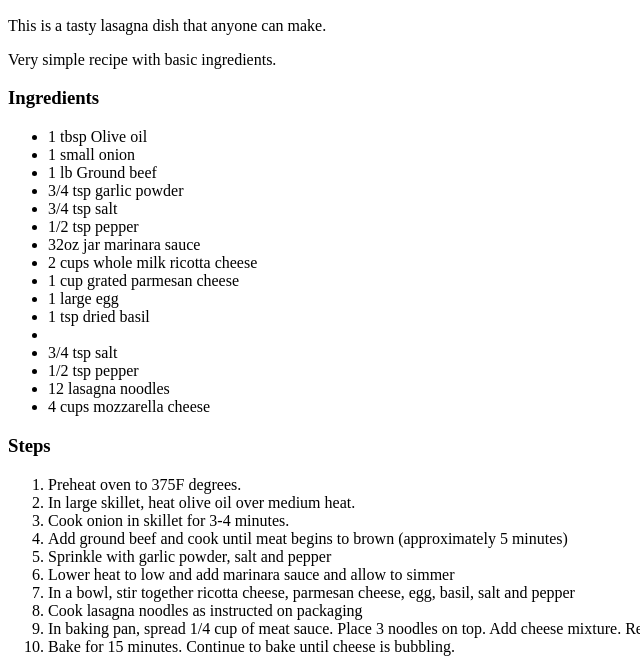
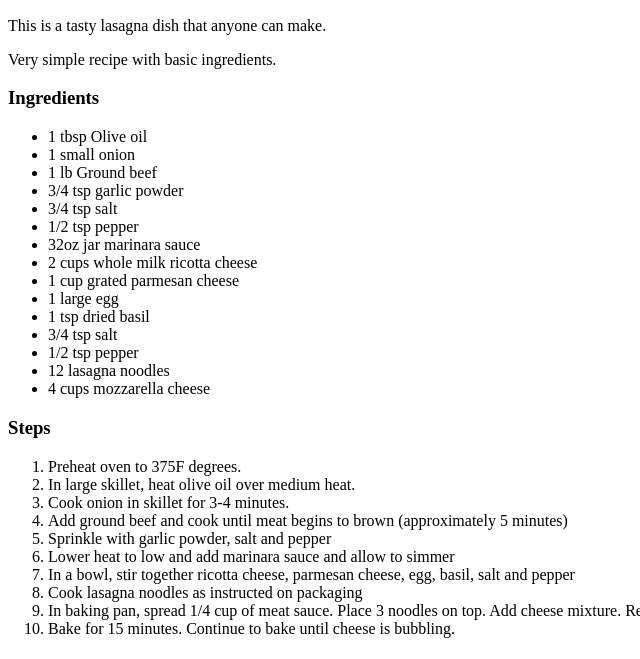
Before and after one commit to eddymtez/odin-recipes, a plain HTML site: page recipes/lasagna.html in a window 1280 px wide. Shown: the part 434-1093 px from the top of the page, without its empty margins (0-640 px from the left). Drawn offline with Linux system fonts and the light colour scheme.

Commit message:
Fix minor extra line in lasagna recipe

```diff
--- a/recipes/lasagna.html
+++ b/recipes/lasagna.html
@@ -24,12 +24,12 @@
                 <li>2 cups whole milk ricotta cheese</li>
                 <li>1 cup grated parmesan cheese</li>
                 <li>1 large egg</li>
-                <li>1 tsp dried basil<li></li>
+                <li>1 tsp dried basil</li>
                 <li>3/4 tsp salt</li>
                 <li>1/2 tsp pepper</li>
                 <li>12 lasagna noodles</li>
                 <li>4 cups mozzarella cheese</li>
-                </li>
+
              </ul>
 
         <h3>Steps</h3>
```
